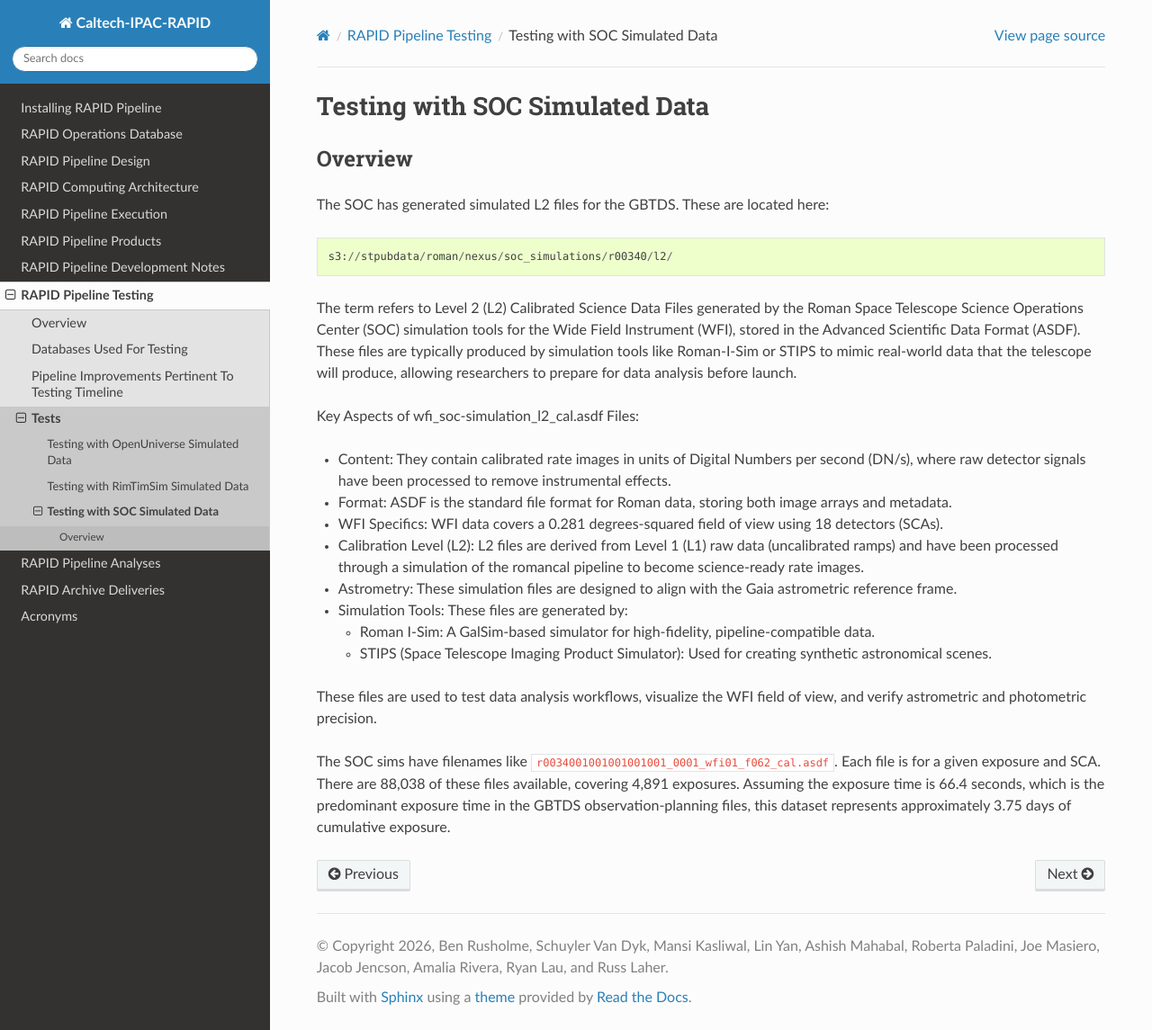
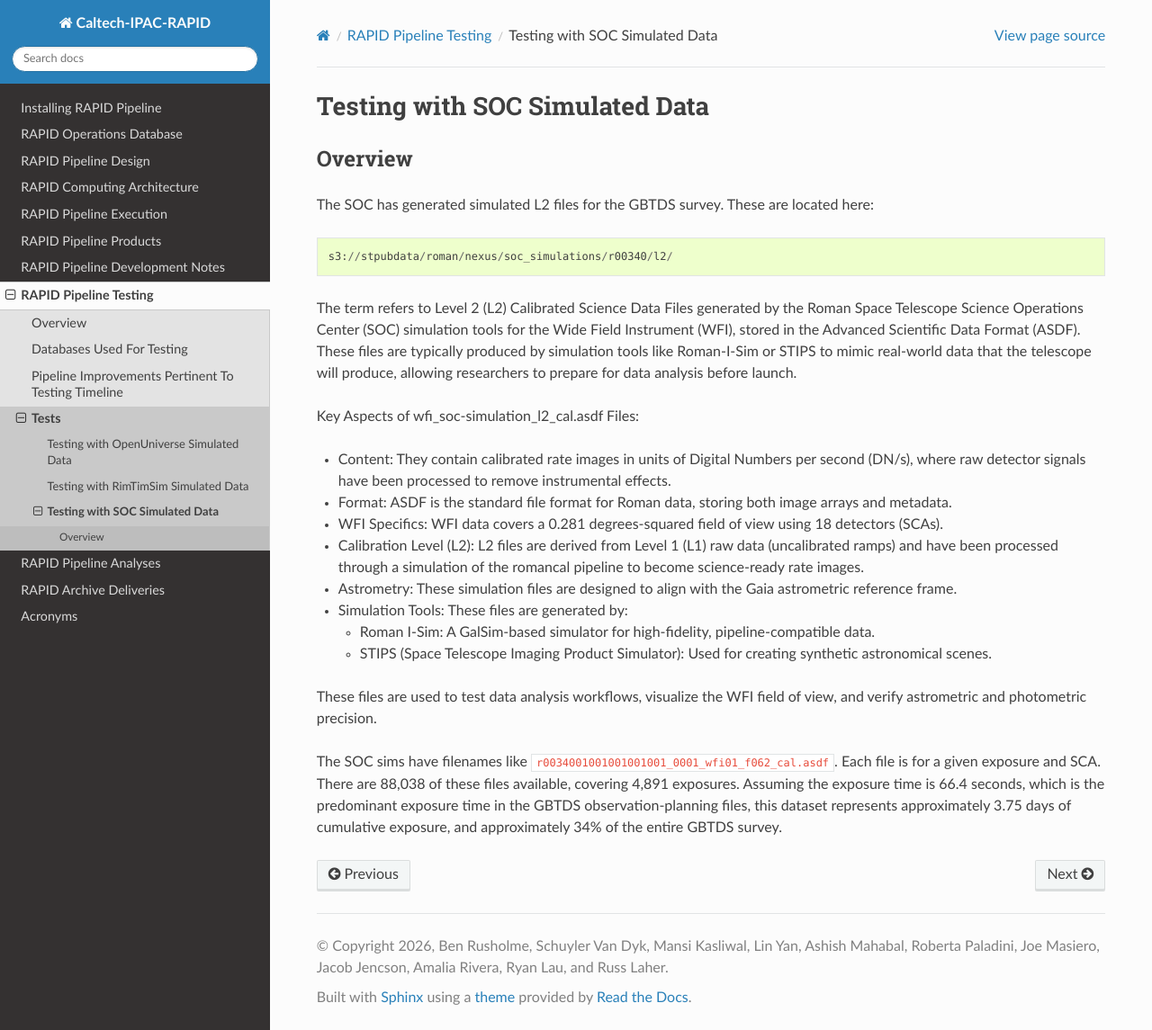
Before and after one commit to Caltech-IPAC/rapid, a Sphinx documentation site: the page built from docs/source/dev/socsim_tests.rst, in a window 1280 px wide and 1145 px high. Shown: the whole window at 90% size. Built offline with Sphinx 7.4.7 and the Read the Docs theme 3.1.0, drawn with Linux system fonts in a browser that asks for light colours.

Commit message:
Added this dataset represents approximately 34% of the entire GBTDS survey.

```diff
--- a/docs/source/dev/socsim_tests.rst
+++ b/docs/source/dev/socsim_tests.rst
@@ -4,7 +4,7 @@ Testing with SOC Simulated Data
 Overview
 ************************************
 
-The SOC has generated simulated L2 files for the GBTDS.  These are located here::
+The SOC has generated simulated L2 files for the GBTDS survey.  These are located here::
 
     s3://stpubdata/roman/nexus/soc_simulations/r00340/l2/
 
@@ -40,4 +40,4 @@ These files are used to test data analysis workflows, visualize the WFI field of
 The SOC sims have filenames like ``r0034001001001001001_0001_wfi01_f062_cal.asdf``.  Each file is for a given exposure and SCA.
 There are 88,038 of these files available, covering 4,891 exposures.  Assuming the exposure time is 66.4 seconds, which is
 the predominant exposure time in the GBTDS observation-planning files, this dataset represents
-approximately 3.75 days of cumulative exposure.
+approximately 3.75 days of cumulative exposure, and approximately 34% of the entire GBTDS survey.
```
